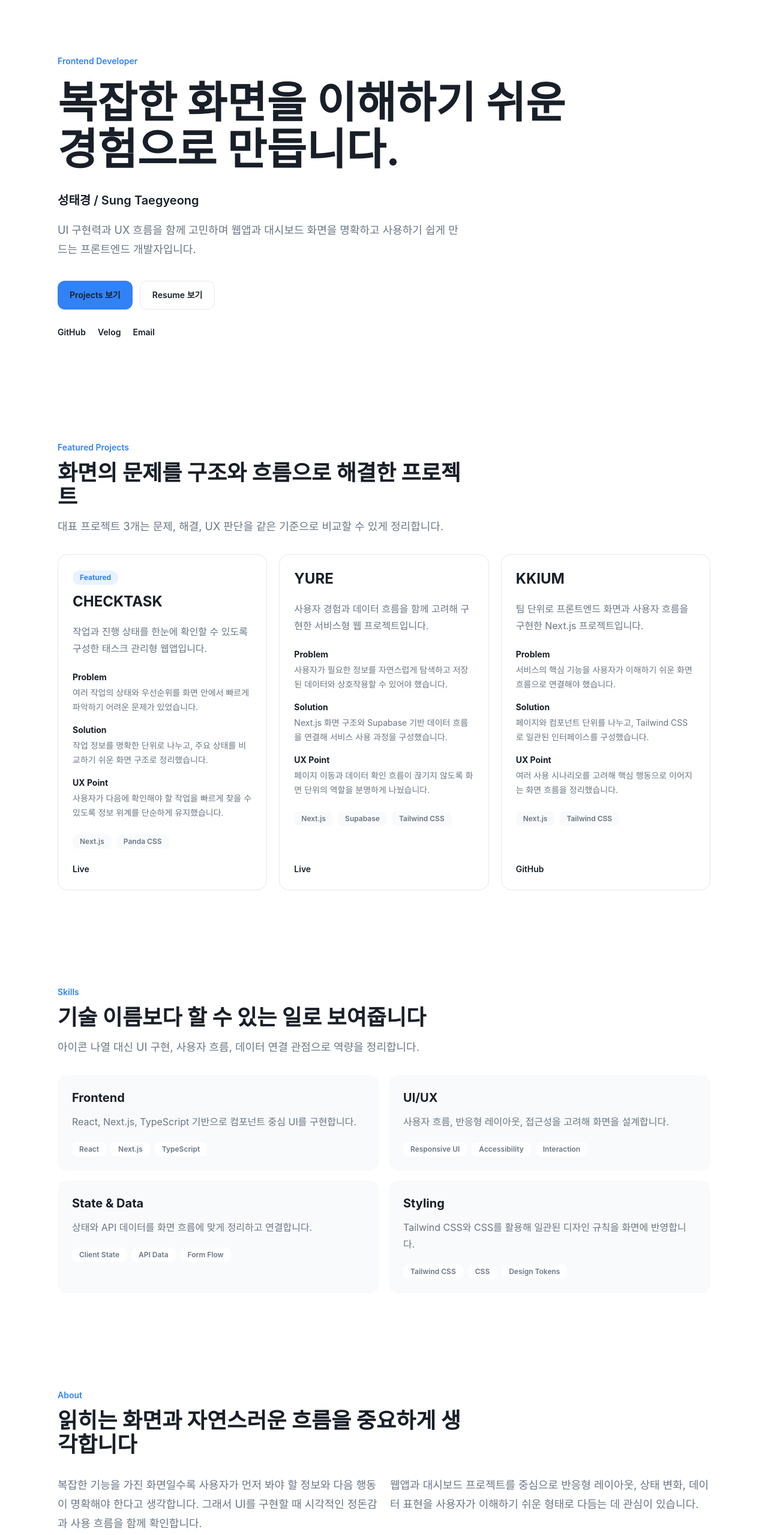
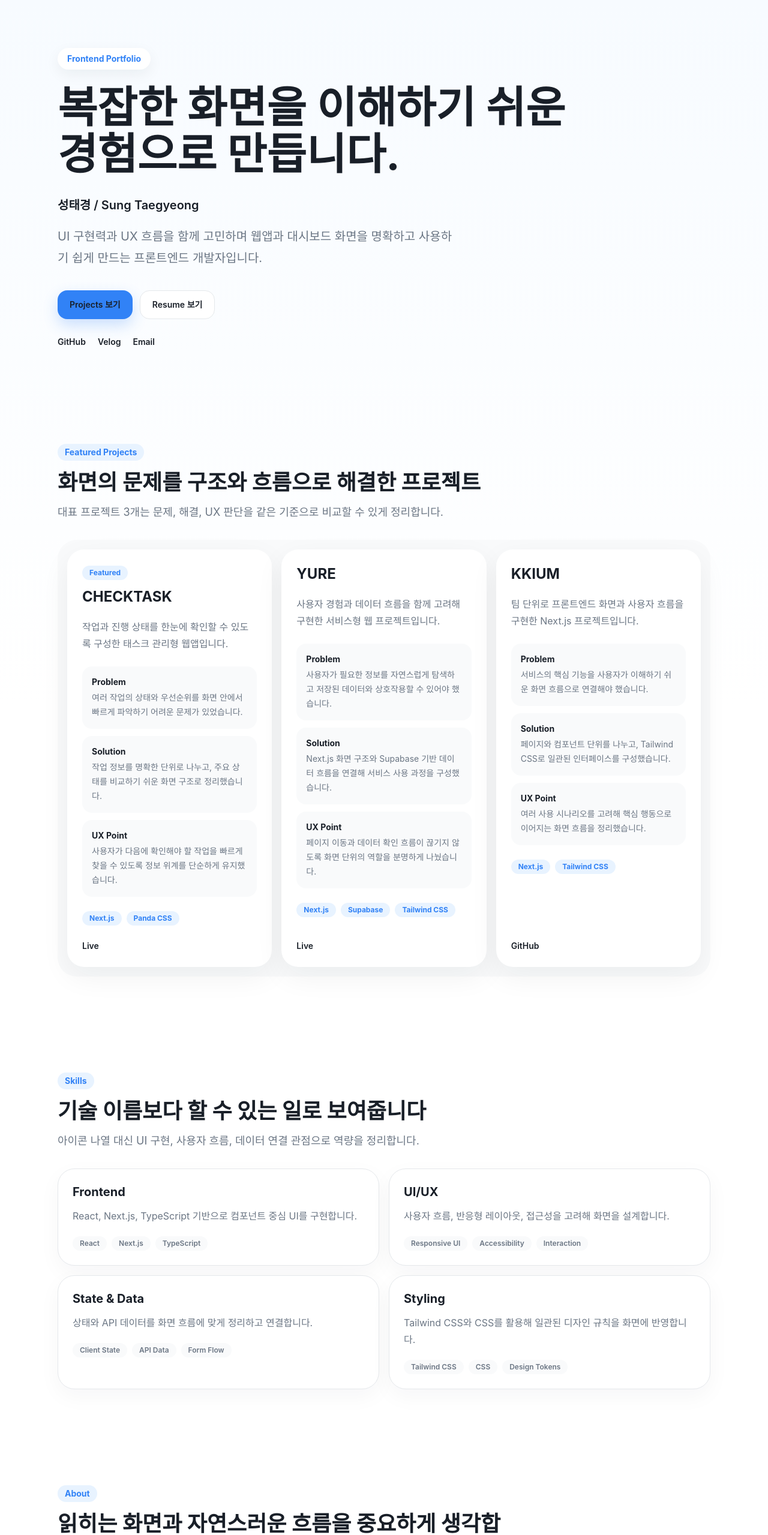
Before and after one commit to sungtaegyeong/portfolio, a Next.js app: page / in a window 1280 px wide. Shown: the top 2559 px of the page at 60% size. Built offline with nearby package versions, Linux system fonts and the light colour scheme.

Commit message:
style: polish portfolio product UI

```diff
--- a/src/app/page.tsx
+++ b/src/app/page.tsx
@@ -6,7 +6,7 @@ import { SkillsSection } from "@/components/sections/SkillsSection";
 
 export default function Home() {
   return (
-    <main>
+    <main className="bg-[linear-gradient(180deg,#f7fbff_0%,#ffffff_34%,#ffffff_100%)]">
       <HeroSection />
       <ProjectsSection />
       <SkillsSection />
--- a/src/components/sections/AboutSection.tsx
+++ b/src/components/sections/AboutSection.tsx
@@ -7,13 +7,13 @@ export function AboutSection() {
       eyebrow="About"
       title="읽히는 화면과 자연스러운 흐름을 중요하게 생각합니다"
     >
-      <div className="grid gap-5 text-lg leading-8 text-[var(--muted)] md:grid-cols-[1fr_1fr]">
-        <p>
+      <div className="grid gap-4 rounded-[28px] bg-[var(--surface)] p-5 text-lg leading-8 text-[var(--muted)] md:grid-cols-[1fr_1fr] md:p-8">
+        <p className="rounded-2xl bg-white p-5">
           복잡한 기능을 가진 화면일수록 사용자가 먼저 봐야 할 정보와 다음 행동이 명확해야
           한다고 생각합니다. 그래서 UI를 구현할 때 시각적인 정돈감과 사용 흐름을 함께
           확인합니다.
         </p>
-        <p>
+        <p className="rounded-2xl bg-white p-5">
           웹앱과 대시보드 프로젝트를 중심으로 반응형 레이아웃, 상태 변화, 데이터 표현을
           사용자가 이해하기 쉬운 형태로 다듬는 데 관심이 있습니다.
         </p>
--- a/src/components/sections/ContactSection.tsx
+++ b/src/components/sections/ContactSection.tsx
@@ -6,8 +6,8 @@ import { profile } from "@/data/profile";
 export function ContactSection() {
   return (
     <Section id="contact" eyebrow="Contact" title="프로젝트와 이력서를 함께 확인해 주세요">
-      <div className="rounded-3xl bg-[var(--foreground)] p-7 text-white sm:p-10">
-        <p className="max-w-2xl text-lg leading-8 text-white/72">
+      <div className="rounded-[32px] border border-[#d7e8ff] bg-[#f5faff] p-7 sm:p-10">
+        <p className="max-w-2xl text-lg leading-8 text-[var(--muted)]">
           포트폴리오, GitHub, Velog, 이력서를 통해 작업 방식과 프로젝트를 확인할 수 있습니다.
           연락은 이메일로 부탁드립니다.
         </p>
@@ -18,12 +18,8 @@ export function ContactSection() {
           </ButtonLink>
         </div>
         <div className="mt-7 flex flex-wrap gap-x-5 gap-y-3">
-          <ExternalLink href={profile.github} className="text-white/70 hover:text-white">
-            GitHub
-          </ExternalLink>
-          <ExternalLink href={profile.velog} className="text-white/70 hover:text-white">
-            Velog
-          </ExternalLink>
+          <ExternalLink href={profile.github}>GitHub</ExternalLink>
+          <ExternalLink href={profile.velog}>Velog</ExternalLink>
         </div>
       </div>
     </Section>
--- a/src/components/sections/HeroSection.tsx
+++ b/src/components/sections/HeroSection.tsx
@@ -4,15 +4,17 @@ import { profile } from "@/data/profile";
 
 export function HeroSection() {
   return (
-    <section className="mx-auto flex min-h-[82vh] w-full max-w-6xl flex-col justify-center px-5 py-20 sm:px-8">
-      <p className="mb-5 text-sm font-semibold text-[var(--accent)]">{profile.role}</p>
+    <section className="mx-auto flex min-h-[78vh] w-full max-w-6xl flex-col justify-center px-5 py-20 sm:px-8">
+      <p className="mb-6 inline-flex w-fit rounded-full bg-white px-4 py-2 text-sm font-bold text-[var(--accent)] shadow-[0_8px_24px_rgba(25,31,40,0.06)]">
+        Frontend Portfolio
+      </p>
       <h1 className="max-w-4xl text-5xl leading-[1.08] font-bold tracking-normal text-[var(--foreground)] sm:text-7xl">
         {profile.headline}
       </h1>
       <p className="mt-8 text-xl font-semibold text-[var(--foreground)]">
         {profile.name} / {profile.englishName}
       </p>
-      <p className="mt-5 max-w-2xl text-lg leading-8 text-[var(--muted)]">
+      <p className="mt-5 max-w-2xl text-lg leading-8 text-[var(--muted)] sm:text-xl sm:leading-9">
         {profile.summary}
       </p>
       <div className="mt-9 flex flex-col gap-3 sm:flex-row">
--- a/src/components/sections/ProjectsSection.tsx
+++ b/src/components/sections/ProjectsSection.tsx
@@ -4,7 +4,7 @@ import { featuredProjects, otherProjects, type Project } from "@/data/projects";
 
 function ProjectCard({ project }: { project: Project }) {
   return (
-    <article className="flex h-full flex-col rounded-2xl border border-[var(--border)] bg-white p-6 transition-colors hover:border-[#c9d1d9]">
+    <article className="flex h-full flex-col rounded-[28px] border border-transparent bg-white p-6 shadow-[0_16px_48px_rgba(25,31,40,0.06)] transition-all duration-200 hover:-translate-y-1 hover:border-[#d8dee5] hover:shadow-[0_18px_54px_rgba(25,31,40,0.09)]">
       <div className="mb-5 flex items-start justify-between gap-4">
         <div>
           {project.featured && (
@@ -16,16 +16,16 @@ function ProjectCard({ project }: { project: Project }) {
         </div>
       </div>
       <p className="text-base leading-7 text-[var(--muted)]">{project.summary}</p>
-      <dl className="mt-6 space-y-4">
-        <div>
+      <dl className="mt-6 space-y-3">
+        <div className="rounded-2xl bg-[var(--surface)] p-4">
           <dt className="text-sm font-bold text-[var(--foreground)]">Problem</dt>
           <dd className="mt-1 text-sm leading-6 text-[var(--muted)]">{project.problem}</dd>
         </div>
-        <div>
+        <div className="rounded-2xl bg-[var(--surface)] p-4">
           <dt className="text-sm font-bold text-[var(--foreground)]">Solution</dt>
           <dd className="mt-1 text-sm leading-6 text-[var(--muted)]">{project.solution}</dd>
         </div>
-        <div>
+        <div className="rounded-2xl bg-[var(--surface)] p-4">
           <dt className="text-sm font-bold text-[var(--foreground)]">UX Point</dt>
           <dd className="mt-1 text-sm leading-6 text-[var(--muted)]">{project.uxPoint}</dd>
         </div>
@@ -34,7 +34,7 @@ function ProjectCard({ project }: { project: Project }) {
         {project.techStack.map((tech) => (
           <span
             key={tech}
-            className="rounded-lg bg-[var(--surface)] px-3 py-1 text-xs font-semibold text-[var(--muted)]"
+            className="rounded-full bg-[var(--accent-soft)] px-3 py-1 text-xs font-bold text-[var(--accent)]"
           >
             {tech}
           </span>
@@ -56,10 +56,12 @@ export function ProjectsSection() {
       title="화면의 문제를 구조와 흐름으로 해결한 프로젝트"
       description="대표 프로젝트 3개는 문제, 해결, UX 판단을 같은 기준으로 비교할 수 있게 정리합니다."
     >
-      <div className="grid gap-5 lg:grid-cols-3">
+      <div className="rounded-[32px] bg-[var(--surface)] p-3 sm:p-4">
+        <div className="grid gap-4 lg:grid-cols-3">
         {featuredProjects.map((project) => (
           <ProjectCard key={project.slug} project={project} />
         ))}
+        </div>
       </div>
       {otherProjects.length > 0 && (
         <div className="mt-14">
--- a/src/components/sections/SkillsSection.tsx
+++ b/src/components/sections/SkillsSection.tsx
@@ -11,14 +11,17 @@ export function SkillsSection() {
     >
       <div className="grid gap-4 sm:grid-cols-2">
         {skillGroups.map((group) => (
-          <article key={group.title} className="rounded-2xl bg-[var(--surface)] p-6">
+          <article
+            key={group.title}
+            className="rounded-[28px] border border-[var(--border)] bg-white p-6 shadow-[0_12px_36px_rgba(25,31,40,0.04)]"
+          >
             <h3 className="text-xl font-bold text-[var(--foreground)]">{group.title}</h3>
             <p className="mt-3 text-base leading-7 text-[var(--muted)]">{group.description}</p>
             <div className="mt-5 flex flex-wrap gap-2">
               {group.items.map((item) => (
                 <span
                   key={item}
-                  className="rounded-lg bg-white px-3 py-1 text-xs font-semibold text-[var(--muted)]"
+                  className="rounded-full bg-[var(--surface)] px-3 py-1 text-xs font-semibold text-[var(--muted)]"
                 >
                   {item}
                 </span>
--- a/src/components/ui/ButtonLink.tsx
+++ b/src/components/ui/ButtonLink.tsx
@@ -12,11 +12,12 @@ export function ButtonLink({
   ...props
 }: ButtonLinkProps) {
   const base =
-    "inline-flex h-12 items-center justify-center rounded-xl px-5 text-sm font-semibold transition-colors";
+    "inline-flex h-12 items-center justify-center rounded-2xl px-5 text-sm font-semibold transition-all duration-200";
   const variants = {
-    primary: "bg-[var(--accent)] text-white hover:bg-[var(--accent-hover)]",
+    primary:
+      "bg-[var(--accent)] text-white shadow-[0_10px_24px_rgba(49,130,246,0.24)] hover:-translate-y-0.5 hover:bg-[var(--accent-hover)] hover:shadow-[0_14px_30px_rgba(49,130,246,0.28)]",
     secondary:
-      "border border-[var(--border)] bg-white text-[var(--foreground)] hover:bg-[var(--surface)]",
+      "border border-[var(--border)] bg-white text-[var(--foreground)] hover:-translate-y-0.5 hover:bg-[var(--surface)]",
   };
 
   return (
--- a/src/components/ui/ExternalLink.tsx
+++ b/src/components/ui/ExternalLink.tsx
@@ -7,7 +7,7 @@ type ExternalLinkProps = AnchorHTMLAttributes<HTMLAnchorElement> & {
 export function ExternalLink({ className = "", children, ...props }: ExternalLinkProps) {
   return (
     <a
-      className={`text-sm font-semibold text-[var(--muted)] transition-colors hover:text-[var(--foreground)] ${className}`}
+      className={`text-sm font-semibold text-[var(--muted)] transition-colors duration-200 hover:text-[var(--accent)] ${className}`}
       target={props.href?.startsWith("http") ? "_blank" : props.target}
       rel={props.href?.startsWith("http") ? "noreferrer" : props.rel}
       {...props}
--- a/src/components/ui/Section.tsx
+++ b/src/components/ui/Section.tsx
@@ -10,11 +10,13 @@ type SectionProps = {
 
 export function Section({ id, eyebrow, title, description, children }: SectionProps) {
   return (
-    <section id={id} className="mx-auto w-full max-w-6xl px-5 py-16 sm:px-8 sm:py-20">
+    <section id={id} className="mx-auto w-full max-w-6xl px-5 py-14 sm:px-8 sm:py-20">
       {(eyebrow || title || description) && (
-        <div className="mb-8 max-w-2xl">
+        <div className="mb-8 max-w-3xl">
           {eyebrow && (
-            <p className="mb-3 text-sm font-semibold text-[var(--accent)]">{eyebrow}</p>
+            <p className="mb-4 inline-flex rounded-full bg-[var(--accent-soft)] px-3 py-1 text-sm font-bold text-[var(--accent)]">
+              {eyebrow}
+            </p>
           )}
           {title && (
             <h2 className="text-3xl font-bold tracking-normal text-[var(--foreground)] sm:text-4xl">
```
